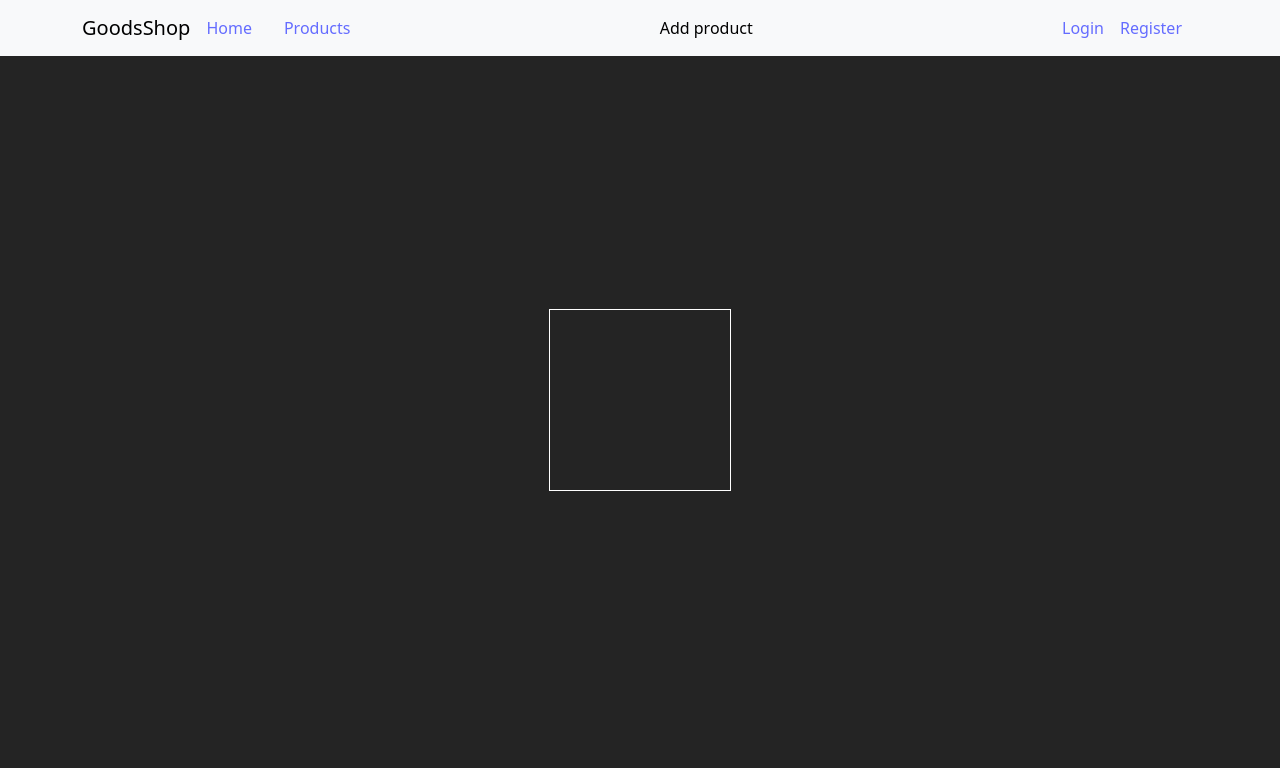
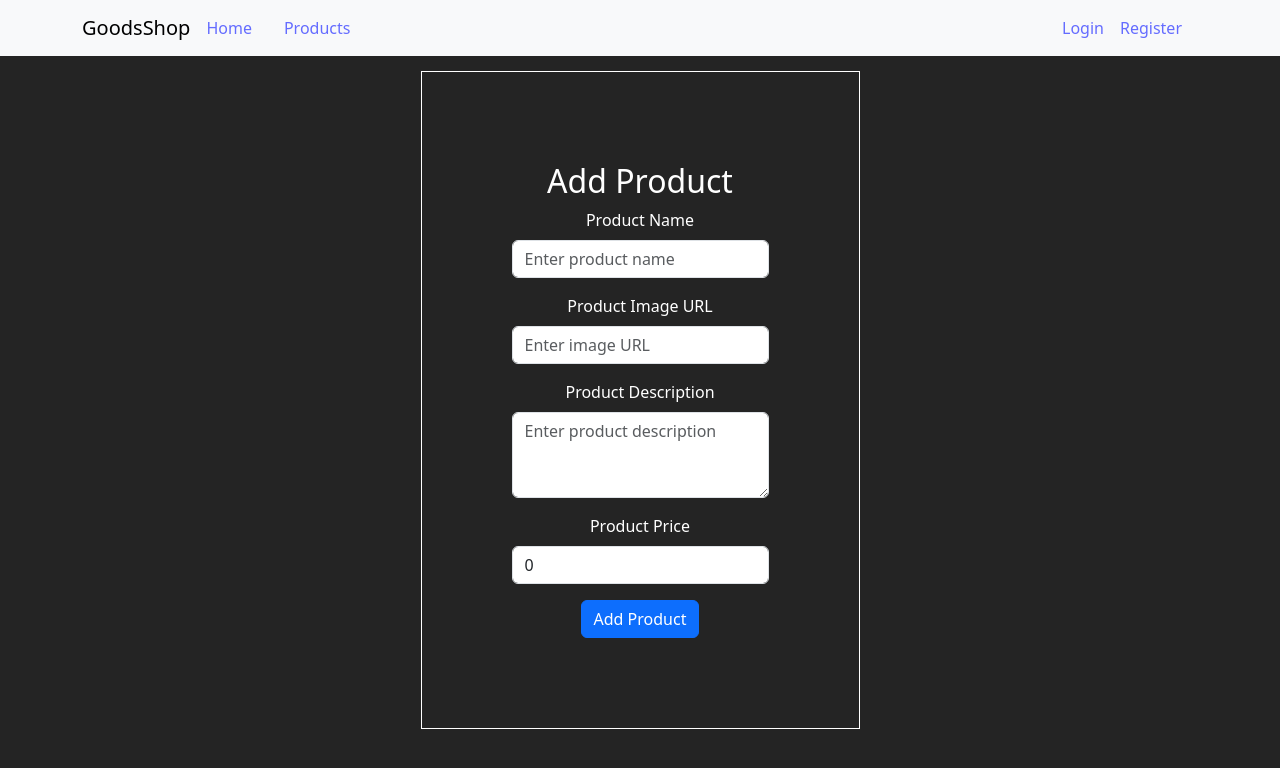
Before and after one commit to YordanSimov/GoodsShop, a React (Vite) app in the folder GoodsShop/: page /add-product in a window 1280 px wide. Shown: the top 768 px of the page. Built offline with nearby package versions, Linux system fonts and the light colour scheme.

Commit message:
Add creation of products

```diff
--- a/GoodsShop/src/App.jsx
+++ b/GoodsShop/src/App.jsx
@@ -1,5 +1,6 @@
 import './App.css'
 import { AuthProvider } from './context/authContext';
+import AddProduct from './ui/AddProduct';
 import Home from './ui/Home';
 import { Login } from './ui/Identity/Login';
 import Logout from './ui/Identity/Logout';
@@ -20,6 +21,7 @@ function App() {
         <Route path={"/login"} element={<Login />} />
         <Route path={"/register"} element={<Register />} />
         <Route path={"/logout"} element={<Logout />} />
+        <Route path={"/add-product"} element={<AddProduct />} />
       </Routes>
     </AuthProvider>
   )
--- a/GoodsShop/src/connections/productsConnection.jsx
+++ b/GoodsShop/src/connections/productsConnection.jsx
@@ -4,7 +4,7 @@ const url = "http://localhost:3030/data/products";
 export function getTopProducts() {
     try {
         const products = fetch(url)
-            .then(x => x.json()).then(x => x.slice(0,3));
+            .then(x => x.json()).then(x => x.slice(0, 3));
 
         return products;
     } catch (ex) {
@@ -23,7 +23,7 @@ export function getById(id) {
     }
 }
 
-export function getAllProducts(){
+export function getAllProducts() {
     try {
         const products = fetch(url)
             .then(x => x.json());
@@ -33,3 +33,21 @@ export function getAllProducts(){
         throw new Exception(ex);
     }
 }
+
+export function addProduct(product) {
+    try {
+        const token = localStorage.getItem("accessToken");
+        const result = fetch(url, {
+            body: JSON.stringify(product),
+            headers: {
+                'content-type': 'application/json',
+                'X-Authorization': token
+            },
+            method: "POST"
+        });
+
+        return result;
+    } catch (ex) {
+        throw new Exception(ex);
+    }
+}
--- a/GoodsShop/src/context/authContext.jsx
+++ b/GoodsShop/src/context/authContext.jsx
@@ -61,7 +61,8 @@ export const AuthProvider = ({ children }) => {
     const values = {
         login, register, logout,
         isAuthenticated: !!auth.accessToken,
-        userId: auth._id
+        userId: auth._id,
+        username: auth.username
     }
 
     return (
--- /dev/null
+++ b/GoodsShop/src/ui/AddProduct.jsx
@@ -0,0 +1,84 @@
+import React, { useState } from 'react';
+import { Form, Button } from 'react-bootstrap';
+import { useNavigate } from 'react-router-dom';
+import { addProduct } from '../connections/productsConnection';
+
+const AddProduct = () => {
+    const navigate = useNavigate();
+    const [product, setProduct] = useState({
+        name: '',
+        img: '',
+        description: '',
+        price: 0,
+    });
+
+    const handleChange = (e) => {
+        const { name, value } = e.target;
+        setProduct({ ...product, [name]: value });
+    };
+
+    const handleSubmit = async (e) => {
+        e.preventDefault();
+
+        await addProduct(product);
+        navigate('/products');
+    };
+
+    return (
+        <div>
+            <h2>Add Product</h2>
+            <Form onSubmit={handleSubmit}>
+                <Form.Group className="mb-3" controlId="productName">
+                    <Form.Label>Product Name</Form.Label>
+                    <Form.Control
+                        type="text"
+                        placeholder="Enter product name"
+                        name="name"
+                        value={product.name}
+                        onChange={handleChange}
+                    />
+                </Form.Group>
+
+                <Form.Group className="mb-3" controlId="productImg">
+                    <Form.Label>Product Image URL</Form.Label>
+                    <Form.Control
+                        type="text"
+                        placeholder="Enter image URL"
+                        name="img"
+                        value={product.img}
+                        onChange={handleChange}
+                    />
+                </Form.Group>
+
+                <Form.Group className="mb-3" controlId="productDescription">
+                    <Form.Label>Product Description</Form.Label>
+                    <Form.Control
+                        as="textarea"
+                        rows={3}
+                        placeholder="Enter product description"
+                        name="description"
+                        value={product.description}
+                        onChange={handleChange}
+                    />
+                </Form.Group>
+
+                <Form.Group className="mb-3" controlId="productPrice">
+                    <Form.Label>Product Price</Form.Label>
+                    <Form.Control
+                        type="number"
+                        placeholder="Enter product price"
+                        name="price"
+                        value={product.price}
+                        onChange={handleChange}
+                    />
+                </Form.Group>
+
+                <Button variant="primary" type="submit">
+                    Add Product
+                </Button>
+            </Form>
+        </div>
+    );
+};
+
+export default AddProduct;
--- a/GoodsShop/src/ui/Navbar.jsx
+++ b/GoodsShop/src/ui/Navbar.jsx
@@ -5,8 +5,8 @@ import AuthContext from "../context/authContext";
 
 export default function NavBar() {
 
-    const { isAuthenticated } = useContext(AuthContext);
-
+    const { isAuthenticated, username } = useContext(AuthContext);
+    console.log(username);
     return (
         <Navbar expand={"lg"} fixed={"top"} style={{ width: "100%" }} className="bg-body-tertiary">
             <Container>
@@ -17,9 +17,11 @@ export default function NavBar() {
                         <Link to={"/"} style={{ marginRight: "2em" }}>Home</Link>
                         <Link to={"/products"}>Products</Link>
                     </Nav>
+                    {username === "Admin" &&
                     <Nav className="me-auto" style={{ marginRight: "2em", color: "black" }}>
-                        Add product
+                        <Link to={"/add-product"}>Add Product</Link>
                     </Nav>
+                    }
                     {isAuthenticated ? (
                         <>
                             <Nav style={{ marginRight: "1em", color: "black" }}>
--- a/GoodsShop/src/ui/ProductDetails.jsx
+++ b/GoodsShop/src/ui/ProductDetails.jsx
@@ -1,12 +1,14 @@
-import React from "react";
+import React, { useContext } from "react";
 import { Container, Row, Col, Button } from 'react-bootstrap';
 import { useParams } from "react-router-dom";
 import { useEffect, useState } from "react";
 import { getById } from "../connections/productsConnection";
+import AuthContext from "../context/authContext";
 
 export function ProductDetails() {
     const { id } = useParams();
     const [product, setProduct] = useState({});
+    const { username } = useContext(AuthContext);
 
     useEffect(() => {
         const fetchProductByName = async () => {
@@ -22,8 +24,12 @@ export function ProductDetails() {
             <Container className="mt-3">
                 <Row className="mb-3">
                     <Col md={10}>
-                        <Button style={{marginRight: "1em"}} variant="primary">Edit</Button>
-                        <Button variant="danger">Delete</Button>
+                        {username === "Admin" &&
+                            <>
+                                <Button style={{ marginRight: "1em" }} variant="primary">Edit</Button>
+                                <Button variant="danger">Delete</Button>
+                            </>
+                        }
                     </Col>
                 </Row>
                 <Row>
```
